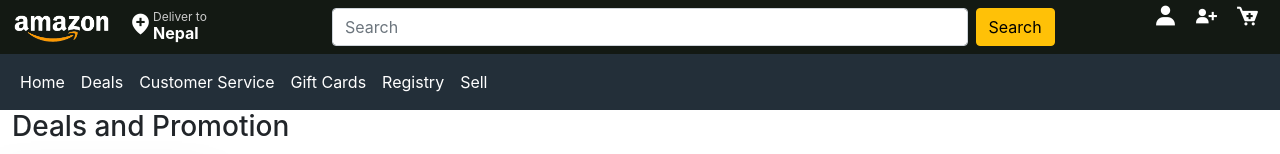
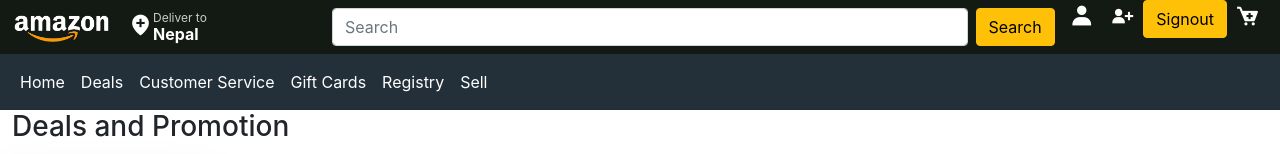
Before and after one commit to rajuraj1994/reactclass7, a React (Create React App) app: page /deals in a window 1280 px wide. Shown: the top 154 px of the page. Built offline with nearby package versions, Linux system fonts and the light colour scheme; sample sign-in values are in the browser's storage.

Commit message:
private route and signout

```diff
--- a/src/Routes.js
+++ b/src/Routes.js
@@ -7,6 +7,8 @@ import Main from './hooks/Main'
 import Test from './hooks/Test'
 import AdminDashboard from './pages/auth/AdminDashboard'
 import AdminRoute from './pages/auth/AdminRoute'
+import UserDashboard from './pages/auth/UserDashboard'
+import PrivateRoute from './pages/auth/PrivateRoute'
 import Confirm from './pages/auth/Confirm'
 import Signin from './pages/auth/Signin'
 import Signup from './pages/auth/Signup'
@@ -30,6 +32,13 @@ const Routes = () => {
             {/* admin */}
             <AdminRoute exact path="/admin/dashboard" component={AdminDashboard}/>
 
+
+
+
+            <PrivateRoute exact path="/user/dashboard" component={UserDashboard}/>
+
+
+
              {/* hooks */}
              <Route exact  path="/hooks/increment" component={Increment}/>
              <Route exact path="/hooks/useEffect" component={Test}/>
--- a/src/components/Nav.js
+++ b/src/components/Nav.js
@@ -1,7 +1,8 @@
 import React from 'react'
-import { Link } from 'react-router-dom'
+import { Link,withRouter } from 'react-router-dom'
+import {isAuthenticated,signout} from '../pages/auth'
 import './nav.css'
-const Nav = () => {
+const Nav = ({history}) => {
   return (
     <>
       <div className="container-fluid top-nav ">
@@ -27,6 +28,11 @@ const Nav = () => {
             <ul className="d-flex justify-content-end">
               <li className="list-unstyled"><Link to="/signin" className="text-decoration-none px-2 custom-link"><i className='bx bxs-user'></i></Link></li>
               <li className="list-unstyled"><Link to="/signup" className="text-decoration-none px-2 custom-link"><i className='bx bxs-user-plus'></i></Link></li>
+              {isAuthenticated() && (
+                <button className="btn btn-warning" onClick={()=>signout(()=>{
+                  history.push('/')
+                })}>Signout</button>
+              )}
               <li className="list-unstyled"><Link to="#" className="text-decoration-none px-2 custom-link"><i className='bx bxs-cart-add'></i></Link></li>
             </ul>
           </div>
@@ -68,4 +74,4 @@ const Nav = () => {
   )
 }
 
-export default Nav
+export default withRouter(Nav)
--- a/src/pages/auth/Confirm.js
+++ b/src/pages/auth/Confirm.js
@@ -1,5 +1,6 @@
 import React,{useState,useEffect} from 'react'
 import { API } from '../../config'
+import Nav from '../../components/Nav'
 
 const Confirm = ({match}) => {
     const [values,setValues]=useState({
@@ -46,6 +47,7 @@ const showSuccess=()=>(
 
     return (
         <>
+        <Nav/>
         {showError()}
         {showSuccess()}
 
--- /dev/null
+++ b/src/pages/auth/PrivateRoute.js
@@ -0,0 +1,24 @@
+import React,{Component} from 'react'
+import {Route,Redirect} from 'react-router-dom'
+import {isAuthenticated} from './index'
+
+const PrivateRoute = ({component:Component,...rest}) => (
+    <Route
+    {...rest}
+    render={props=>
+        isAuthenticated() && isAuthenticated().user.role===0 ?
+        (<Component{...props}/>):(
+            <Redirect
+            to={{
+                pathname:"/signin",
+                state:{from:props.location}
+            }}
+            />
+        )
+    }
+
+    />
+)
+
+
+export default PrivateRoute
--- /dev/null
+++ b/src/pages/auth/UserDashboard.js
@@ -0,0 +1,18 @@
+import React from 'react'
+import Nav from '../../components/Nav'
+import Footer from '../../components/Footer'
+
+const UserDashboard = () => {
+    return (
+        <>
+        <Nav/>
+        <h1>User Profile</h1>
+
+
+        <Footer/>
+
+        </>
+    )
+}
+
+export default UserDashboard
--- a/src/pages/auth/index.js
+++ b/src/pages/auth/index.js
@@ -56,3 +56,18 @@ export const isAuthenticated=()=>{
         return false
     }
 }
+
+//signout
+export const signout=(next)=>{
+    if(typeof window !== 'undefined'){
+        localStorage.removeItem('jwt',JSON.stringify('jwt'))
+        next()
+        return fetch(`${API}/signout`,{
+            method:'POST'
+        })
+        .then(response=>{
+            console.log('signout',response)
+        })
+        .catch(err=>console.log(err))
+    }
+}
```
